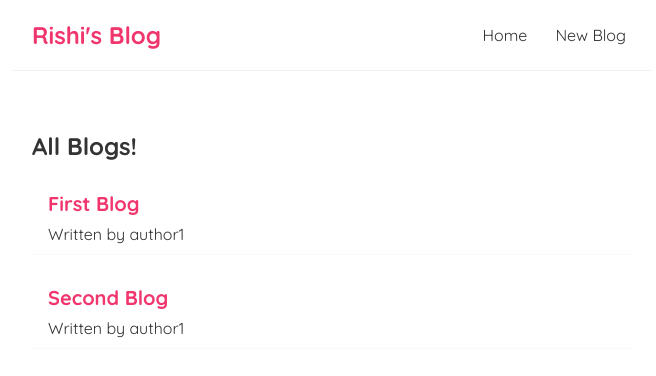
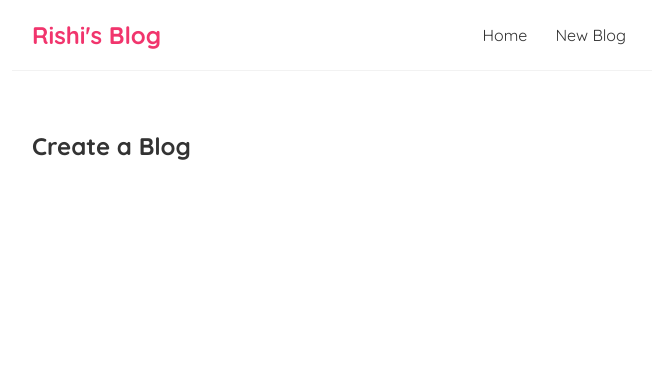
Before and after one commit to Rishi-Kokil/The-Blog-Website, a React (Create React App) app: page /create in a window 1280 px wide. Shown: the top 376 px of the page, without its empty margins (308-964 px from the left). Built offline with nearby package versions, Linux system fonts and the light colour scheme; data requests are answered from the project's data file.

Commit message:
Added React Router and Routes for Different pages, Error Handling and Custome Fetch Hook is added, Added Link Component to Navbar

```diff
--- a/package.json
+++ b/package.json
@@ -8,7 +8,8 @@
     "@testing-library/user-event": "^13.5.0",
     "react": "^18.2.0",
     "react-dom": "^18.2.0",
-    "react-scripts": "5.0.1",
+    "react-router-dom": "^5.2.0",
+    "react-scripts": "^5.0.1",
     "web-vitals": "^2.1.4"
   },
   "scripts": {
--- a/src/App.js
+++ b/src/App.js
@@ -1,15 +1,32 @@
 import "./index.css"
 import Navbar from "./Navbar";
 import Home from "./Home";
+import { BrowserRouter as Router , Route , Switch } from "react-router-dom";
+import Create from "./Create";
 
 const App = () => {
     return (
-        <div className="App">
-            <Navbar />
-            <div className="content">
-                <Home />
+        <Router>
+            <div className="App">
+                <Navbar />
+                <div className="content">
+                    {/* This is the Element inside which we will changes pages */}
+                    <Switch>
+                        {/* when type the end point in the browser then / end point will get render even after typing /create
+                        the reason is that react finds the first match and return that thus to get the exact end point
+                        we use exact inside the property
+                        */}
+                        <Route exact path="/">
+                            <Home />
+                        </Route>
+                        <Route exact path="/create">
+                            <Create></Create>
+                        </Route>
+                    </Switch>
+
+                </div>
             </div>
-        </div>
+        </Router>
     );
 }
 
--- a/src/BlogList.js
+++ b/src/BlogList.js
@@ -2,7 +2,8 @@
 
 // we are using destructuring sytax for directly accessing the props object properties
 
-// blogs array is taken as input and title is also taken
+// blogs array and title is taken as parameters
+
 const BlogList = ({ blogs, title}) => {
     return (
         <div className="blog-list">
@@ -12,6 +13,7 @@ const BlogList = ({ blogs, title}) => {
                     <div className="blog-preview" key={blog.id}>
                         <h2>{blog.title}</h2>
                         <p>Written by {blog.author}</p>
+
                     </div>
                 ))
             }
--- /dev/null
+++ b/src/Create.js
@@ -0,0 +1,9 @@
+const Create = () => {
+    return (
+        <div className="create">
+            <h2>Create a Blog</h2>
+        </div>
+     );
+}
+
+export default Create;
--- a/src/Home.js
+++ b/src/Home.js
@@ -1,41 +1,15 @@
 import { useState, useEffect } from "react"
 import BlogList from "./BlogList";
+import useFetch from "./useFetch";
 
 const Home = () => {
-    const [blogs, SetBlogs] = useState(null);
-    const [isPending, setIsPending] = useState(true);
-    const [error , setError] = useState(null);
 
+    const {data , isPending , error} = useFetch("http://localhost:8000/blogs");
 
-    useEffect(
-        () => {
-            //here a promise is returned by fetch api
-            // we can pass the fuilfillment value by using then method
-
-            fetch("http://localhost:8000/blogs") // local server that is running on our machine
-                .then(res => {
-                    if(!res.ok){ // response object has a property of OK and it is boolean
-                        // when response is successfull then it is set to true else false
-                        throw new Error("Could Not Fetch data")
-                    }
-                    return res.json(); // it is returned if there is no error
-
-                })  // .json is used to parse the data into JSON format
-                .then(data => {
-                    SetBlogs(data);
-                    setIsPending(false);
-                })
-                .catch(err => setError(err.message));
-        }
-        , []); // empty array so that the website does not invoke the anonymous function on everu=y re render
-
-    const handleClick = (id) => {
-        const newBlogs = blogs.filter((blog) => blog.id !== id);
-        SetBlogs(newBlogs);
-    }
 
     return (
         <div className="home">
+
             {/* Conditional Rendering*/}
 
             {error && <div>{error}</div>}
@@ -44,7 +18,8 @@ const Home = () => {
             {/* Below code runs only when the blogs data is fetched by the fetch api completely */}
             {/* {isPending && <BlogList blogs={blogs} title="All Blogs!" handleClick={handleClick} />}  */}
             {/* Alternate Syntax */}
-            {!isPending ? <BlogList blogs={blogs} title="All Blogs!" /> : "Loading...."}
+
+            {!isPending ? <BlogList blogs={data} title="All Blogs!" /> : "Loading...."}
         </div>
     );
 }
--- a/src/Navbar.js
+++ b/src/Navbar.js
@@ -1,10 +1,14 @@
+import { Link } from "react-router-dom";
+
+
 const Navbar = () => {
     return (
         <nav className="navbar">
             <h1>Rishi's Blog</h1>
             <div className="links">
-                <a href="/">Home</a>
-                <a href="/create">New Blog</a>
+                <Link to="/">Home</Link>
+                <Link to="/create">New Blog</Link>
+
             </div>
         </nav>
      );
--- /dev/null
+++ b/src/useFetch.js
@@ -0,0 +1,51 @@
+
+import { useState , useEffect } from "react"
+
+const useFetch = (url) => {
+    const [data, SetData] = useState(null);
+    const [isPending, setIsPending] = useState(true);
+    const [error , setError] = useState(null);
+
+    // USE EFFECT does not return any thing it will run any time a re render is triggered
+    useEffect(() => {
+
+            const abortCnt = new AbortController();
+            //here a promise is returned by fetch api
+            // we can pass the fuilfillment value by using then method
+
+            // local server that is running on our machine
+            fetch(url , { signal : abortCnt.signal})
+                .then(res => {
+                    if(!res.ok){ // response object has a property of OK and it is boolean
+                        // when response is successfull then it is set to true else false
+                        throw new Error("Could Not Fetch data")
+                    }
+                    return res.json(); // it is returned if there is no error
+
+                })  // .json is used to parse the data into JSON format
+                .then(data => {
+                    SetData(data);
+                    setIsPending(false);
+                    setError(null);
+                })
+                .catch(err => {
+                    if(err.name === "AbortError"){
+                        console.log('Fetch Aborted')
+                    }
+                    else{
+                        // else block is necessary because we want to render this only if there is no Abort Error
+                        setError(err.message);
+                        setIsPending(false);
+                    }
+
+                });
+                return ()=> abortCnt.abort();
+        }, [url]);
+        // empty array so that the website does not invoke the anonymous function on every re render
+        // use Effect will be triggered only on first render
+        // The array is an Dependancy array that has the useState variables in it
+        // use effects runs on first renders and any render triggered by those use state variables
+
+        return {data , isPending , error};
+}
+export default useFetch;
```
Also changed, not shown: 2 other files (tests, documents, lock files or other folders).
